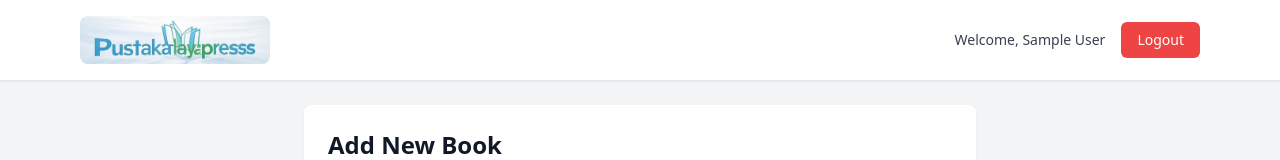
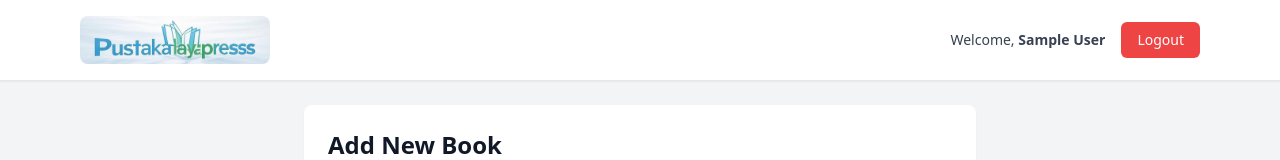
Before and after one commit to niranjansah87/PustakalayaXpress, a React (Vite) app in the folder frontend/: page /books/new in a window 1280 px wide. Shown: the top 160 px of the page. Built offline with nearby package versions, Linux system fonts and the light colour scheme; no server answers; sample sign-in values are in the browser's storage.

Commit message:
Update README with setup instructions and enhance Layout
Expanded the README with detailed setup, usage, and API documentation for both frontend and backend. Improved the Layout component to bold the username in the welcome message for better emphasis.

```diff
--- a/frontend/src/components/Layout.tsx
+++ b/frontend/src/components/Layout.tsx
@@ -33,7 +33,7 @@ const Layout: React.FC<LayoutProps> = ({ children }) => {
 
             {user && (
               <div className="flex items-center space-x-4">
-                <span className="text-sm text-gray-700">Welcome, {user.name}</span>
+                <span className="text-sm text-gray-700">Welcome, <b>{user.name}</b></span>
                 <button
                   onClick={handleLogout}
                   className="bg-red-500 hover:bg-red-600 text-white px-4 py-2 rounded-md text-sm font-medium"
```
Also changed, not shown: 1 other file (tests, documents, lock files or other folders).
